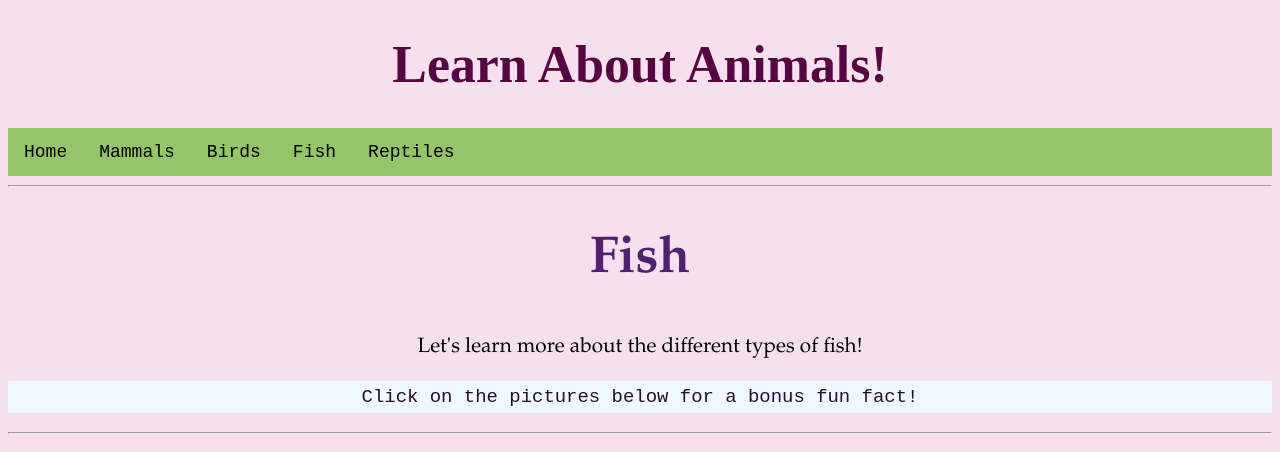
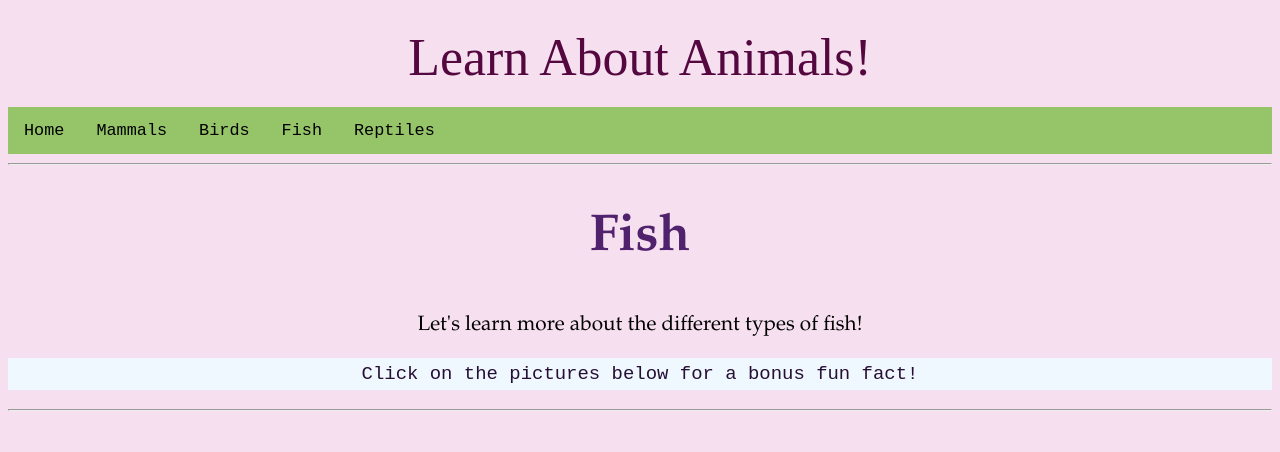
Before and after one commit to katiec2/katiec2.github.io, a plain HTML site: page fish.html in a window 1280 px wide. Shown: the top 452 px of the page. Drawn offline with Linux system fonts and the light colour scheme.

Commit message:
update to CSS and subpages

```diff
--- a/fish.html
+++ b/fish.html
@@ -17,7 +17,7 @@
     <body>
 
         <header>
-            <h1>Learn About Animals!</h1>
+            <a id="topHeading" href="index.html" style="text-decoration:none">Learn About Animals!</a>
         </header>
 
         <nav>
--- a/style.css
+++ b/style.css
@@ -1,8 +1,13 @@
-header {
+#topHeading {
 	text-align: center;
 	font-family: Papyrus;
 	color: rgb(85, 8, 64);
-	font-size: 1.5em;
+	font-size: 3em;
+	background-color: none;
+	padding: 25px;
+	display: block;
+	margin: 0px;
+	padding: 20px;
 }
 
 body {
@@ -27,11 +32,11 @@ img {
 	padding: 0;
 	overflow: hidden;
 	background-color: #96c469;
-	font-size: 15px;
+	font-size: 1.2em;
 	font-family: Monospace;
 }
 
-a {
+.outsideSources {
 	color: black;
 	background-color: #96c469;
 	font-size: 1.2em;
```
Also changed, not shown: birds.html (+1 -1 lines), index.html (+9 -9 lines), mammals.html (+1 -1 lines), reptiles.html (+1 -1 lines).
